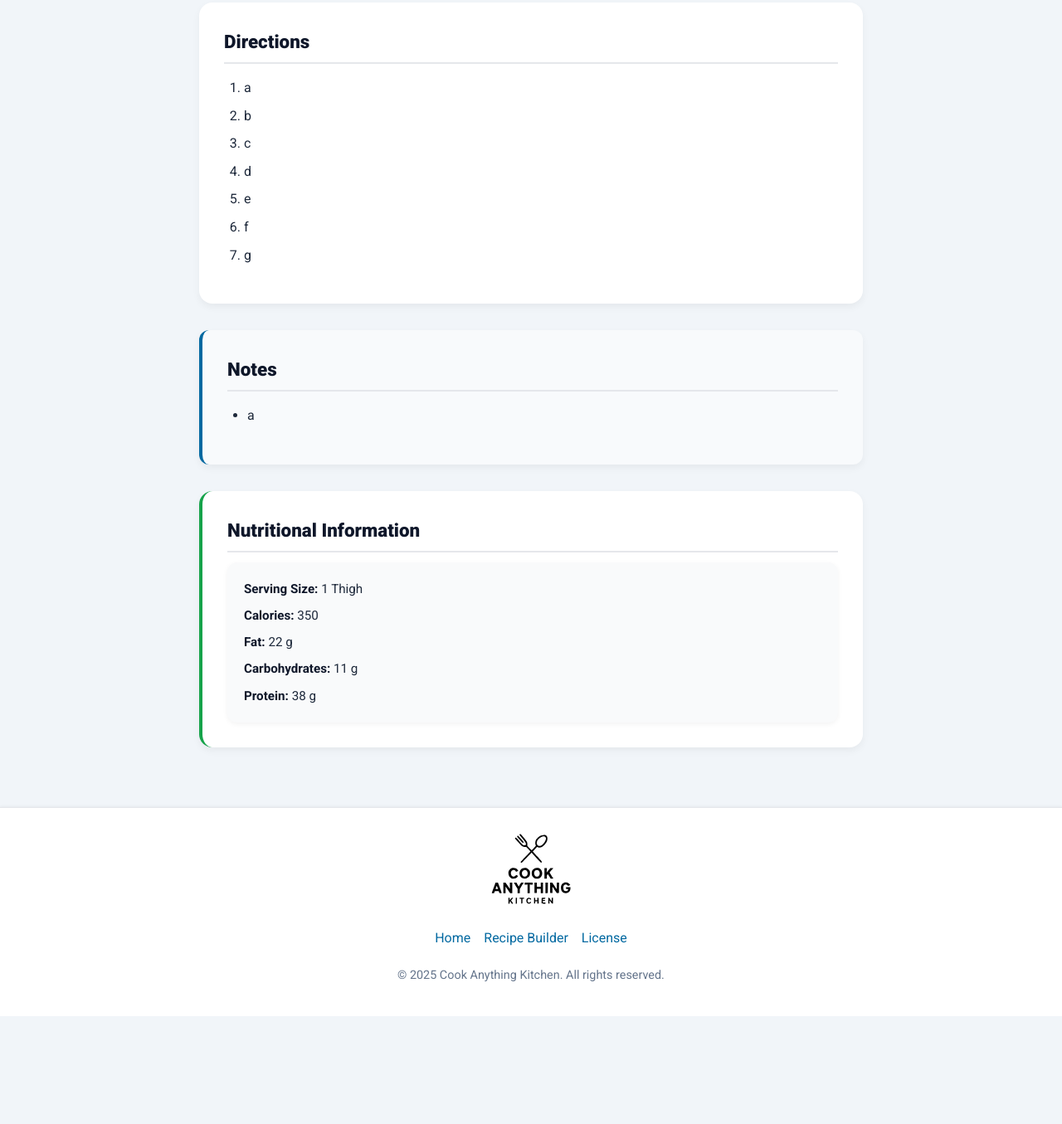
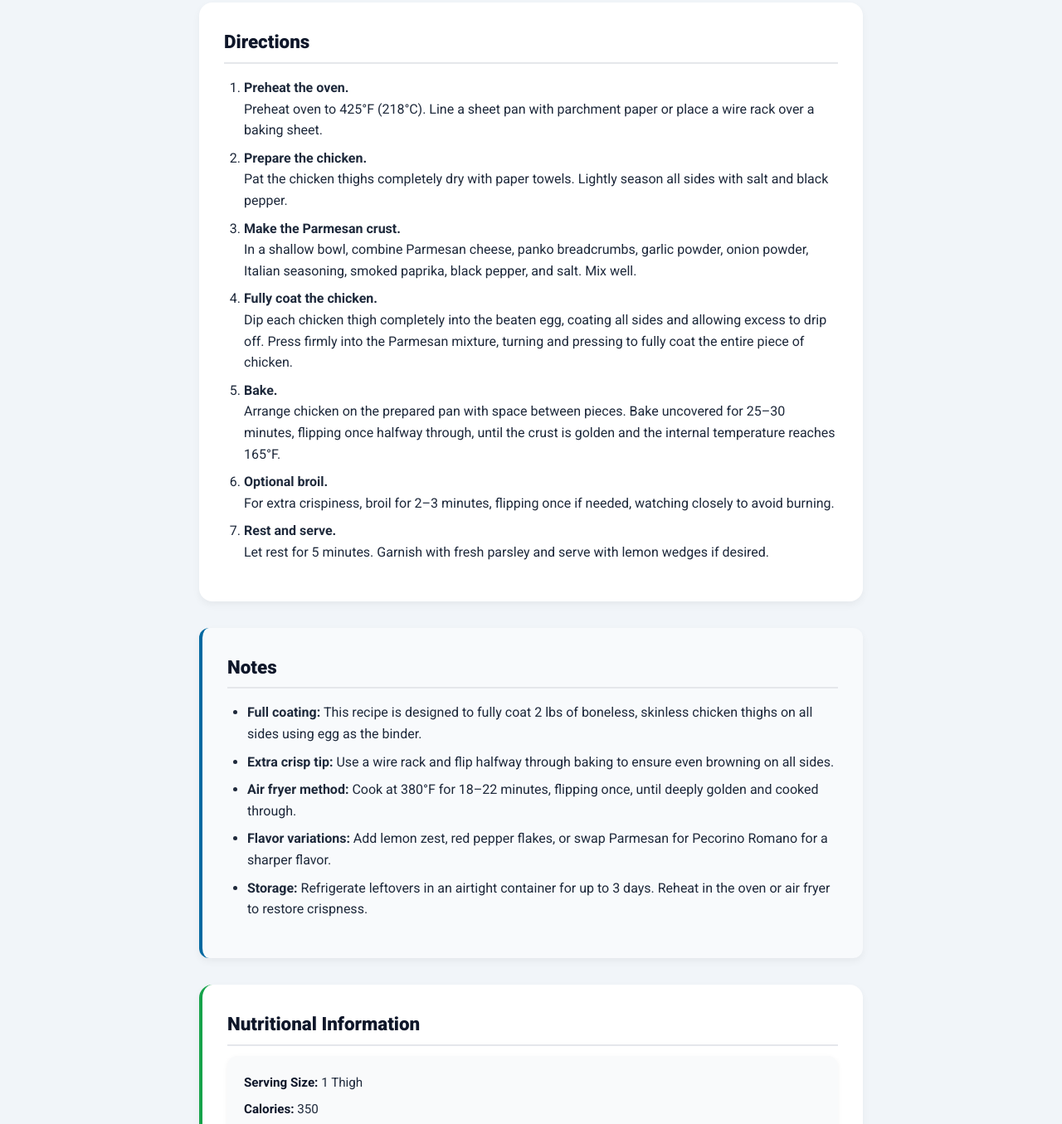
Before and after one commit to forr-white/odin-recipes, a plain HTML site: page recipes/parmesan-crusted-chicken-thighs.html in a window 1280 px wide. Shown: the part 1278-2633 px from the top of the page at 83% size. Before the commit the page ends 2503 px from the top, so only its background shows below. Drawn offline with Linux system fonts and the light colour scheme.

Commit message:
edited directions and notes

```diff
--- a/recipes/parmesan-crusted-chicken-thighs.html
+++ b/recipes/parmesan-crusted-chicken-thighs.html
@@ -18,8 +18,66 @@
   <div class="recipe-meta">main-course • Italian-American</div>
   <img src="https://i.postimg.cc/j2B4r2Z5/parmesan-crusted-chicken-thighs.png" alt="Parmesan Crusted Chicken Thighs" class="recipe-image">
   <section class="recipe-section"><h2>Ingredients</h2><ul><li>2 lbs boneless/skinless chicken thighs</li><li>¾ cup freshly grated Parmesan cheese</li><li>½ cup panko breadcrumbs</li><li>1 tsp garlic powder</li><li>1 tsp onion powder</li><li>1 tsp Italian seasoning</li><li>½ tsp smoked paprika</li><li>½ tsp black pepper</li><li>½ tsp salt</li><li>2 large eggs, beaten</li></ul></section>
-  <section class="recipe-section"><h2>Directions</h2><ol><li>a</li><li>b</li><li>c</li><li>d</li><li>e</li><li>f</li><li>g</li></ol></section>
-  <section class="recipe-section notes"><h2>Notes</h2><ul><li>a</li></ul></section>
+<section class="recipe-section">
+  <h2>Directions</h2>
+  <ol>
+    <li>
+      <strong>Preheat the oven.</strong><br>
+      Preheat oven to 425°F (218°C). Line a sheet pan with parchment paper or place a wire rack over a baking sheet.
+    </li>
+    <li>
+      <strong>Prepare the chicken.</strong><br>
+      Pat the chicken thighs completely dry with paper towels. Lightly season all sides with salt and black pepper.
+    </li>
+    <li>
+      <strong>Make the Parmesan crust.</strong><br>
+      In a shallow bowl, combine Parmesan cheese, panko breadcrumbs, garlic powder, onion powder, Italian seasoning, smoked paprika, black pepper, and salt. Mix well.
+    </li>
+    <li>
+      <strong>Fully coat the chicken.</strong><br>
+      Dip each chicken thigh completely into the beaten egg, coating all sides and allowing excess to drip off. Press firmly into the Parmesan mixture, turning and pressing to fully coat the entire piece of chicken.
+    </li>
+    <li>
+      <strong>Bake.</strong><br>
+      Arrange chicken on the prepared pan with space between pieces. Bake uncovered for 25–30 minutes, flipping once halfway through, until the crust is golden and the internal temperature reaches 165°F.
+    </li>
+    <li>
+      <strong>Optional broil.</strong><br>
+      For extra crispiness, broil for 2–3 minutes, flipping once if needed, watching closely to avoid burning.
+    </li>
+    <li>
+      <strong>Rest and serve.</strong><br>
+      Let rest for 5 minutes. Garnish with fresh parsley and serve with lemon wedges if desired.
+    </li>
+  </ol>
+</section>
+
+<section class="recipe-section notes">
+  <h2>Notes</h2>
+  <ul>
+    <li>
+      <strong>Full coating:</strong>
+      This recipe is designed to fully coat 2 lbs of boneless, skinless chicken thighs on all sides using egg as the binder.
+    </li>
+    <li>
+      <strong>Extra crisp tip:</strong>
+      Use a wire rack and flip halfway through baking to ensure even browning on all sides.
+    </li>
+    <li>
+      <strong>Air fryer method:</strong>
+      Cook at 380°F for 18–22 minutes, flipping once, until deeply golden and cooked through.
+    </li>
+    <li>
+      <strong>Flavor variations:</strong>
+      Add lemon zest, red pepper flakes, or swap Parmesan for Pecorino Romano for a sharper flavor.
+    </li>
+    <li>
+      <strong>Storage:</strong>
+      Refrigerate leftovers in an airtight container for up to 3 days. Reheat in the oven or air fryer to restore crispness.
+    </li>
+  </ul>
+</section>
+
 
   <section class="recipe-section nutrition">
     <h2>Nutritional Information</h2>
```
